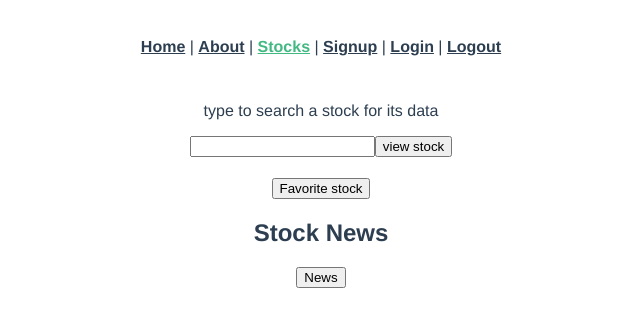
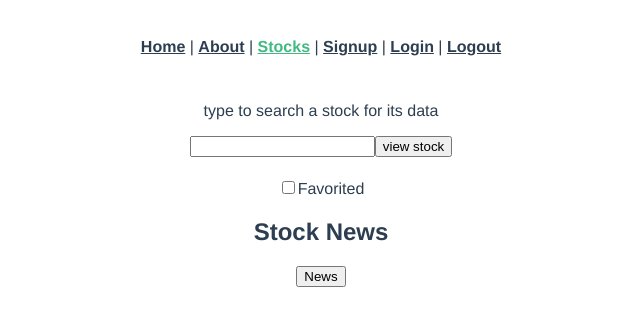
Before and after one commit to thompson-jacob/stock-capstone-front, a Vue app: page /stocks in a window 1280 px wide. Shown: the top 326 px of the page, without its empty margins (319-959 px from the left). Built offline with nearby package versions, Linux system fonts and the light colour scheme.

Commit message:
changed favorite to toggle button with non-restful destroy on backend

```diff
--- a/src/views/Stocks.vue
+++ b/src/views/Stocks.vue
@@ -4,7 +4,8 @@
     <input type="text" v-model="ticker" />
     <button v-on:click="this.apiStocks">view stock</button>
     <h1>{{ stock }}</h1>
-    <button v-on:click="this.addToFavorites">Favorite stock</button>
+    <input @change="toggleFavorite()" type="checkbox" id="checkbox" v-model="stock.favorited" />
+    <label for="checkbox">Favorited</label>
     <aside class="news">
       <h2>Stock News</h2>
       <button v-on:click="this.movementStocks">News</button>
@@ -55,20 +56,52 @@ export default {
         console.log("Realtime stock", this.apiStocks);
       });
     },
-    addToFavorites: function() {
+    toggleFavorite: function() {
+      console.log(this.stock.favorited);
+      if (this.stock.favorited) {
+        console.log("Add Favorite");
         var params = {
-        stock_id: this.id,
           ticker: this.ticker,
           current_price: this.price,
         };
         axios
-        .post("/api/stocks", params)
+          .post("/api/userstocks", params)
           .then(response => {
             console.log(response.data);
           })
           .catch(error => {
             this.errors = error.response.data.errors;
           });
+      } else {
+        console.log("Delete Favorite");
+        // delete favorite here
+        params = {
+          stock_id: this.stock.id,
+        };
+        axios
+          .delete("/api/userstocks", { data: params })
+          .then(response => {
+            console.log(response.data);
+          })
+          .catch(error => {
+            this.errors = error.response.data.errors;
+          });
+      }
+    },
+
+    addToFavorites: function() {
+      var params = {
+        ticker: this.ticker,
+        current_price: this.price,
+      };
+      // axios
+      //   .post("/api/stocks", params)
+      //   .then(response => {
+      //     console.log(response.data);
+      //   })
+      //   .catch(error => {
+      //     this.errors = error.response.data.errors;
+      //   });
       axios
         .post("/api/userstocks", params)
         .then(response => {
```
Lines whose indentation alone changed are shown as unchanged.
